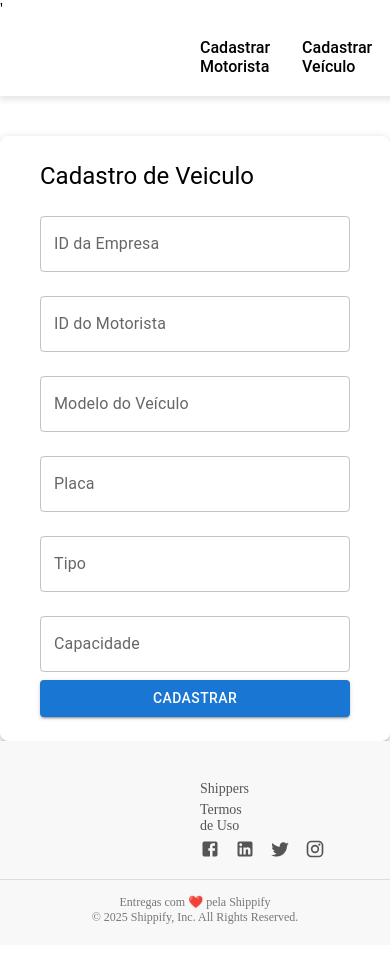
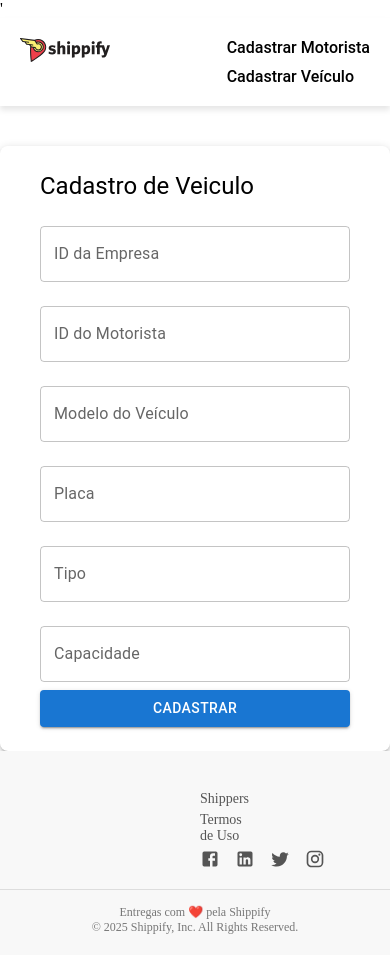
Before and after one commit to JeanGomesDaFonseca/shippify, a React (Vite) app: page /cadastro-veiculo in a window 390 px wide. Built offline with nearby package versions, Linux system fonts and the light colour scheme.

Commit message:
criando responsivo

```diff
--- a/src/components/Header/styles.js
+++ b/src/components/Header/styles.js
@@ -8,14 +8,40 @@ export const HeaderContainer = styled.div`
   padding: 20px 200px;
   background-color: #fff;
   box-shadow: 0 4px 6px rgba(0, 0, 0, 0.1);
+
+  @media (max-width: 1200px) {
+    padding: 20px 100px;
+  }
+
+  @media (max-width: 768px) {
+    padding: 20px 50px;
+  }
+
+  @media (max-width: 480px) {
+    padding: 20px;
+    align-items: flex-start;
+  }
 `;
 
-export const LogoContainer = styled(Link)``;
+export const LogoContainer = styled(Link)`
+  @media (max-width: 480px) {
+    margin-bottom: 10px;
+  }
+`;
 
 export const NavList = styled.nav`
   display: flex;
   list-style: none;
   gap: 32px;
+
+  @media (max-width: 768px) {
+    gap: 16px;
+  }
+
+  @media (max-width: 480px) {
+    flex-direction: column;
+    gap: 10px;
+  }
 `;
 
 export const NavItem = styled(Link)`
```
Also changed, not shown: src/components/Header/index.jsx (line endings or trailing spaces).
